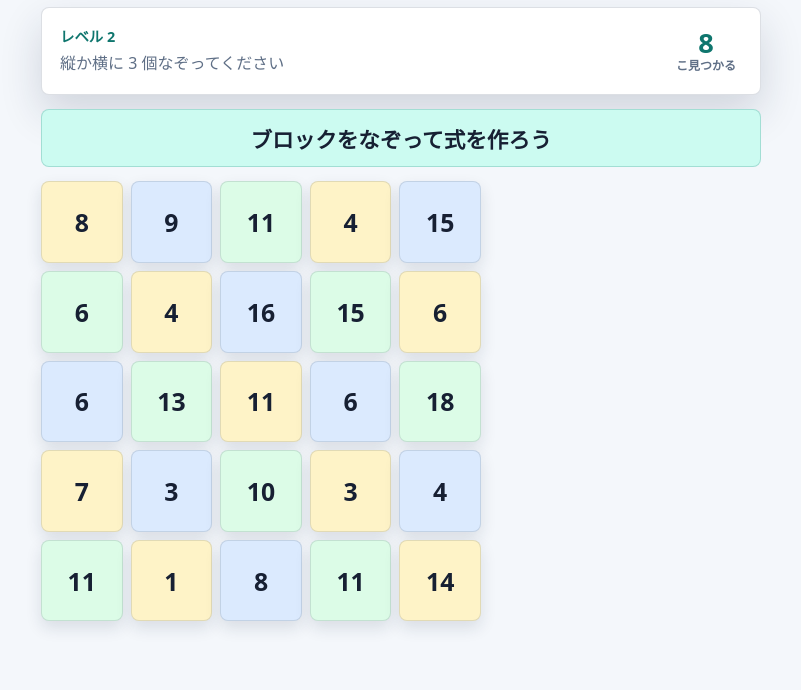
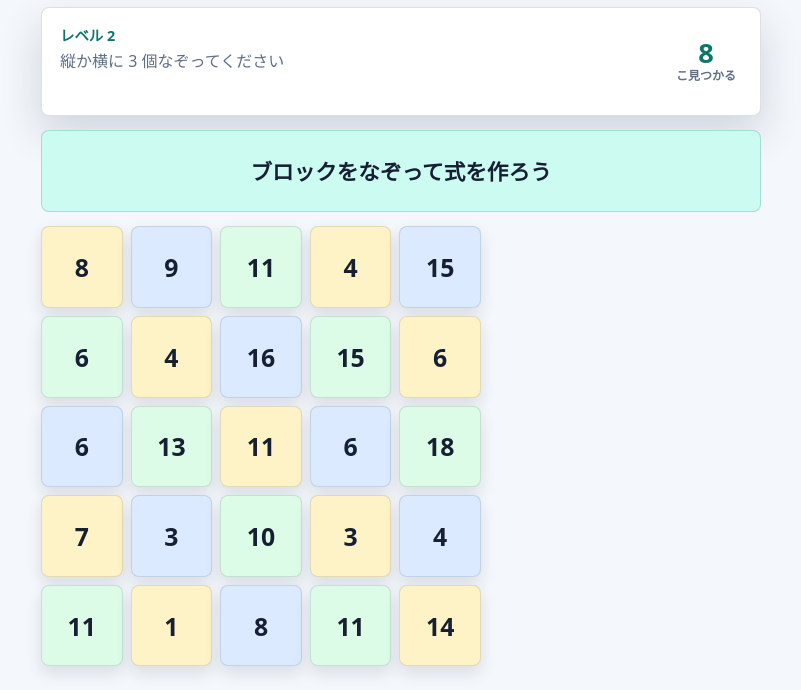
Before and after one commit to mokemokechicken/math-block-puzzle, a website: page index.html in a window 1280 px wide. Shown: the part 190-880 px from the top of the page, without its empty margins (239-1040 px from the left). Before the commit the page ends 835 px from the top, so only its background shows below. Drawn offline with Linux system fonts and the light colour scheme.

Commit message:
Fix hint message layout shift

```diff
--- a/src/styles.css
+++ b/src/styles.css
@@ -77,6 +77,10 @@ h1 {
   box-shadow: var(--shadow);
 }
 
+.game-toolbar > div:first-child {
+  min-width: 0;
+}
+
 .status-panel {
   display: flex;
   align-items: center;
@@ -99,7 +103,9 @@ h1 {
   margin: 0;
   color: var(--muted);
   font-size: 1rem;
-  line-height: 1.7;
+  line-height: 1.55;
+  min-height: 3.1em;
+  overflow-wrap: anywhere;
 }
 
 .answer-count {
@@ -121,7 +127,7 @@ h1 {
 }
 
 .equation-preview {
-  min-height: 58px;
+  min-height: 5.15rem;
   display: grid;
   place-items: center;
   padding: 12px 16px;
@@ -131,6 +137,8 @@ h1 {
   color: var(--ink);
   font-size: 1.35rem;
   font-weight: 800;
+  line-height: 1.35;
+  text-align: center;
 }
 
 .game-board {
```
Also changed, not shown: test/app-foundation.test.js (+7 -0 lines).
